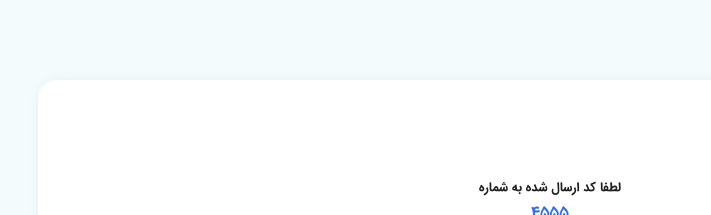
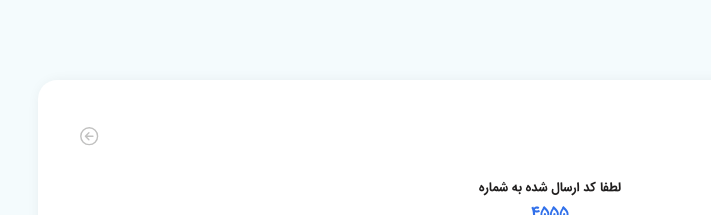
Before and after one commit to zahrafarrokhi/AvaProjectFrontend, a Next.js app: page /auth/confirm in a window 1280 px wide. Shown: the top 215 px of the page, without its empty margins (223-934 px from the left). Built offline with nearby package versions, Linux system fonts and the light colour scheme.

Commit message:
add backlink to layout

```diff
--- a/components/loginlayout.jsx
+++ b/components/loginlayout.jsx
@@ -1,13 +1,23 @@
-
 import React from "react";
 import styles from "../styles/loginlayout.module.scss";
 
+import {IoArrowBackCircleOutline} from 'react-icons/io5'
+import { useRouter } from "next/router";
+
 const loginlayout = (props) => {
-  const {children} = props;
+  const { children, backLink } = props;
+  const router = useRouter();
   return (
-    <div className={`d-flex flex-column  justify-content-center align-items-center ${styles.bgcnt}`}>
-      <div className={`d-flex flex-row justify-content-center align-items-center ${styles.cnt}`}>
-
+    <div
+      className={`d-flex flex-column  justify-content-center align-items-center ${styles.bgcnt}`}
+    >
+      <div
+        className={`d-flex flex-row justify-content-center align-items-center ${styles.cnt}`}
+      >
+        <IoArrowBackCircleOutline
+          className={backLink ? styles.back_link : "d-none"}
+          onClick={() => router.back()}
+        />
         {children}
       </div>
     </div>
--- a/pages/auth/login.jsx
+++ b/pages/auth/login.jsx
@@ -34,6 +34,6 @@ function Login() {
   );
 }
 Login.getLayout = (page) => {
-  return <LoginLayout>{page}</LoginLayout>;
+  return <LoginLayout back={false}>{page}</LoginLayout>;
 };
 export default Login;
--- a/styles/login.module.scss
+++ b/styles/login.module.scss
@@ -1,5 +1,6 @@
 @import "colors";
 @import "bootstrap-imports";
+
 
 .phone_input{
   // width: 100% !important;
@@ -8,6 +9,7 @@
     font-size: 0.9em;
   }
 }
+
 .subtitle{
   // font-size: 0.9em;
 }
--- a/styles/loginlayout.module.scss
+++ b/styles/loginlayout.module.scss
@@ -7,6 +7,7 @@
 }
 
 .cnt {
+  position: relative;
   background-color: $white;
   // background-color: red;
   width:80%;
@@ -14,3 +15,18 @@
   box-shadow: 2px 2px 14px rgba(0, 0, 0, 0.07);
   border-radius: 1.2em;
 }
+.back_link{
+
+  position:absolute;
+  top:10px;
+  left:10px;
+  font-size: 1.2em;
+
+  @include media-breakpoint-up(md){
+    top:45px;
+    left: 40px;
+  }
+
+  font-size: 1.4em;
+  color:$gray-300;
+}
```
